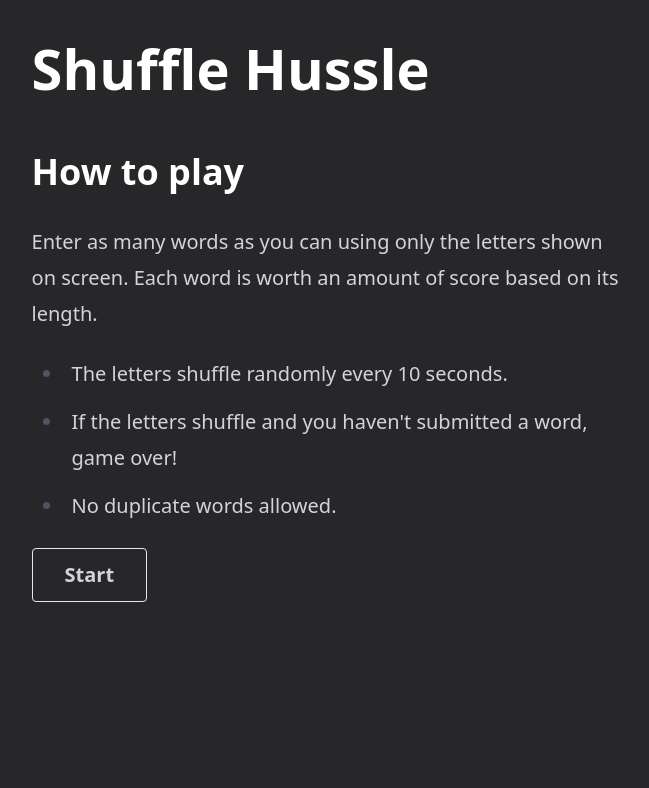
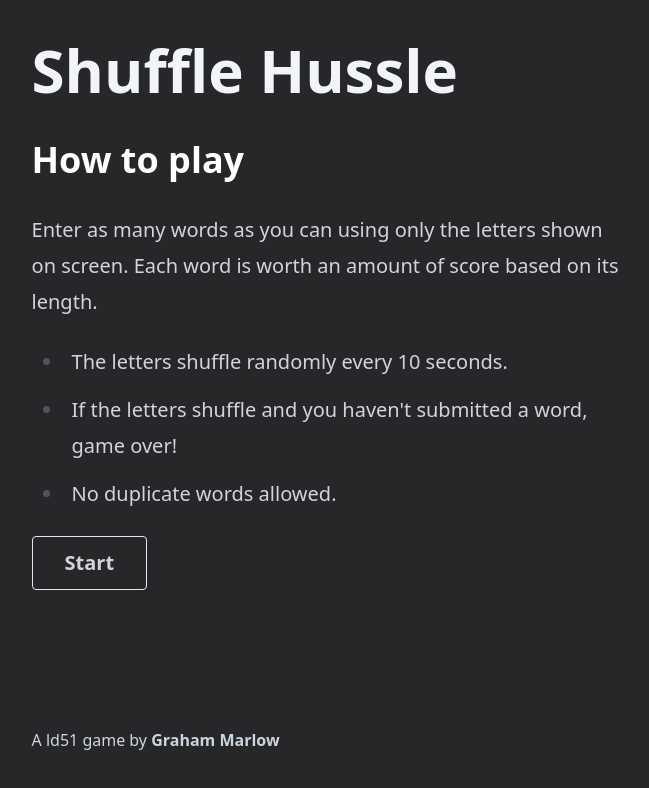
Before and after one commit to mgmarlow/ld51, a React (Vite) app: page / in a window 1280 px wide. Shown: the top 788 px of the page, without its empty margins (311-960 px from the left). Built offline with nearby package versions, Linux system fonts and the light colour scheme.

Commit message:
Clean up layout

```diff
--- a/src/App.jsx
+++ b/src/App.jsx
@@ -1,14 +1,12 @@
-import { useState, useEffect, useReducer } from "react";
+import { useState, useEffect, useRef, useReducer } from "react";
 import { ToastContainer, toast } from "react-toastify";
 import wordList from "../data/words.txt?raw";
 import "react-toastify/dist/ReactToastify.css";
 
-const alphabet = "abcdefghijklmnopqrstuvwxyz".split("");
-
 // Ordered by relative ease
 const vowels = "aeiou".split("");
-const consonants = "bcdfghklmnprstvwy".split("");
-const extrahard = "jqxz".split("");
+const consonants = "bcdfghklmnprsty".split("");
+const extrahard = "vwjqxz".split("");
 
 const hashedWordList = wordList
   .split("\n")
@@ -78,7 +76,7 @@ const Letter = ({ value }) => {
 
 const Letters = ({ letters }) => {
   return (
-    <div className="flex justify-between">
+    <div className="flex justify-between space-x-4">
       {letters.map((l) => (
         <Letter key={l} value={l} />
       ))}
@@ -87,7 +85,14 @@ const Letters = ({ letters }) => {
 };
 
 const getScore = (word) => {
-  const base = word.length;
+  const base = word.split("").reduce((acc, cur) => {
+    if (extrahard.includes(cur)) {
+      return acc + 10;
+    } else {
+      return acc + 1;
+    }
+  }, 0);
+
   if (word.length > 5) {
     return base + 5;
   }
@@ -147,11 +152,16 @@ const reducer = (state, action) => {
 
 function Game({ onGameOver }) {
   const [state, dispatch] = useReducer(reducer, getInitialState());
+  const inputRef = useRef();
   const { score, lives, counter, guess, wordsGuessed, letterBank } = state;
 
   const handleChange = (e) => {
     dispatch({ type: "update_guess", payload: e.target.value });
   };
+
+  useEffect(() => {
+    inputRef.current?.focus();
+  }, []);
 
   // TODO: Add letter flash on re-render
   useEffect(() => {
@@ -201,6 +211,7 @@ function Game({ onGameOver }) {
       <div>
         <form className="my-6" onSubmit={handleSubmit}>
           <input
+            ref={inputRef}
             className="text-3xl p-6 h-20 bg-zinc-800 border rounded border-slate-200 min-w-full"
             value={guess}
             onChange={handleChange}
@@ -215,7 +226,7 @@ function Game({ onGameOver }) {
 
 function App() {
   const [state, setState] = useState("menu");
-  const [finalScore, setFinalScore] = useState(100);
+  const [finalScore, setFinalScore] = useState(0);
 
   const handleClick = () => {
     setState("play");
@@ -235,7 +246,8 @@ function App() {
         return (
           <div className="prose prose-xl prose-invert">
             <h2>Game over.</h2>
-            <p>Your final score was +{finalScore}.</p>
+            <p>Your finished with a final score of:</p>
+            <p className="text-6xl">+{finalScore}</p>
             <button className="font-bold" onClick={handleClick}>
               Try again?
             </button>
@@ -245,8 +257,6 @@ function App() {
       case "menu":
         return (
           <div className="prose prose-xl prose-invert">
-            <h1>Shuffle Hussle</h1>
-
             <h2>How to play</h2>
 
             <p>
@@ -275,7 +285,21 @@ function App() {
 
   return (
     <div>
-      <div className="max-w-prose mx-auto my-10">{content}</div>
+      <div className="flex flex-col justify-between min-h-screen">
+        <div className="max-w-prose mx-auto my-10">
+          <h1 className="text-6xl mb-10 text-slate-100 font-bold">Shuffle Hussle</h1>
+          {content}
+        </div>
+
+        <footer className="p-12">
+          <div className="max-w-prose mx-auto">
+            A ld51 game by{" "}
+            <a className="font-bold" href="https://mgmarlow.com">
+              Graham Marlow
+            </a>
+          </div>
+        </footer>
+      </div>
 
       <ToastContainer position="bottom-left" theme="dark" />
     </div>
```
